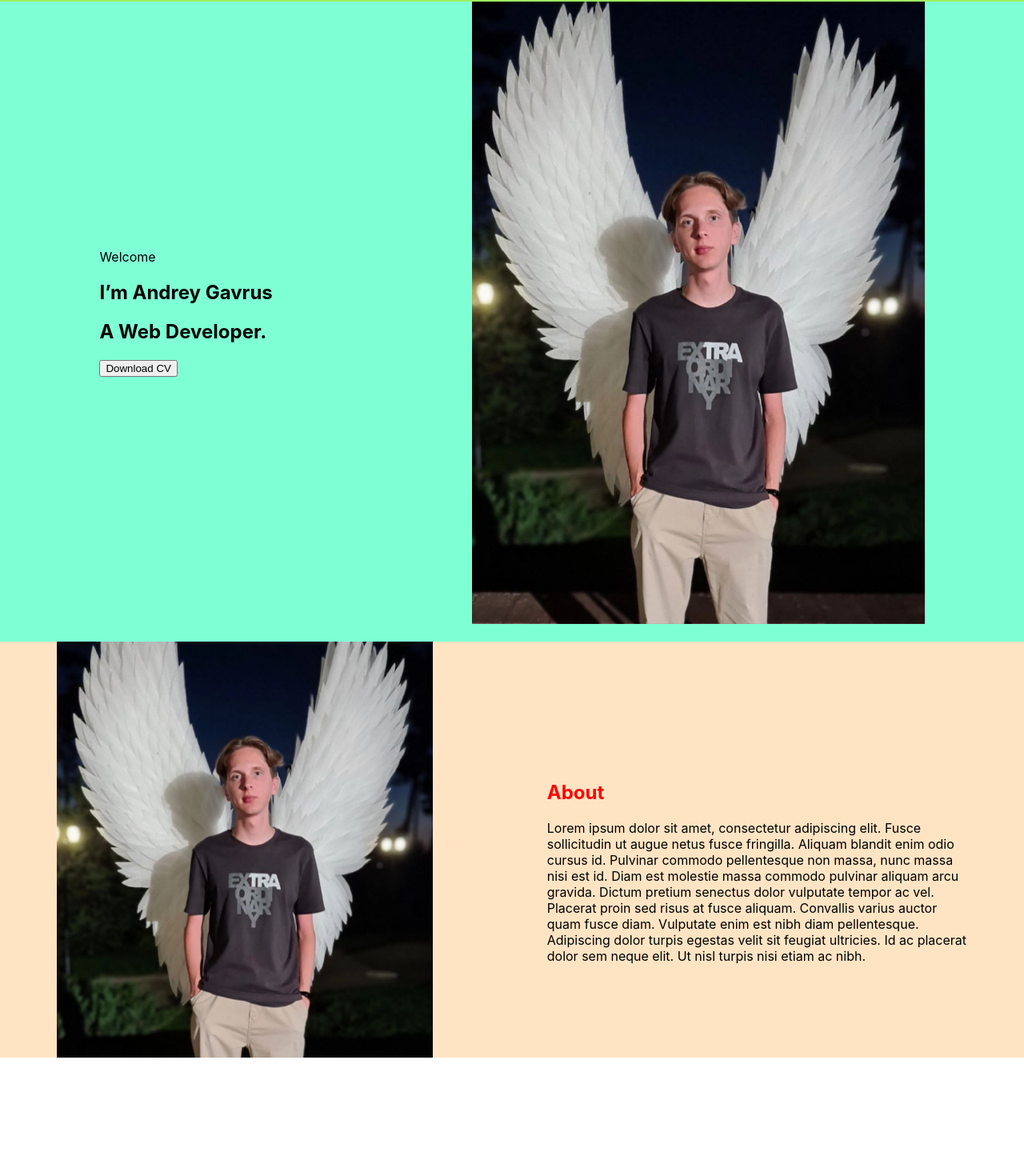
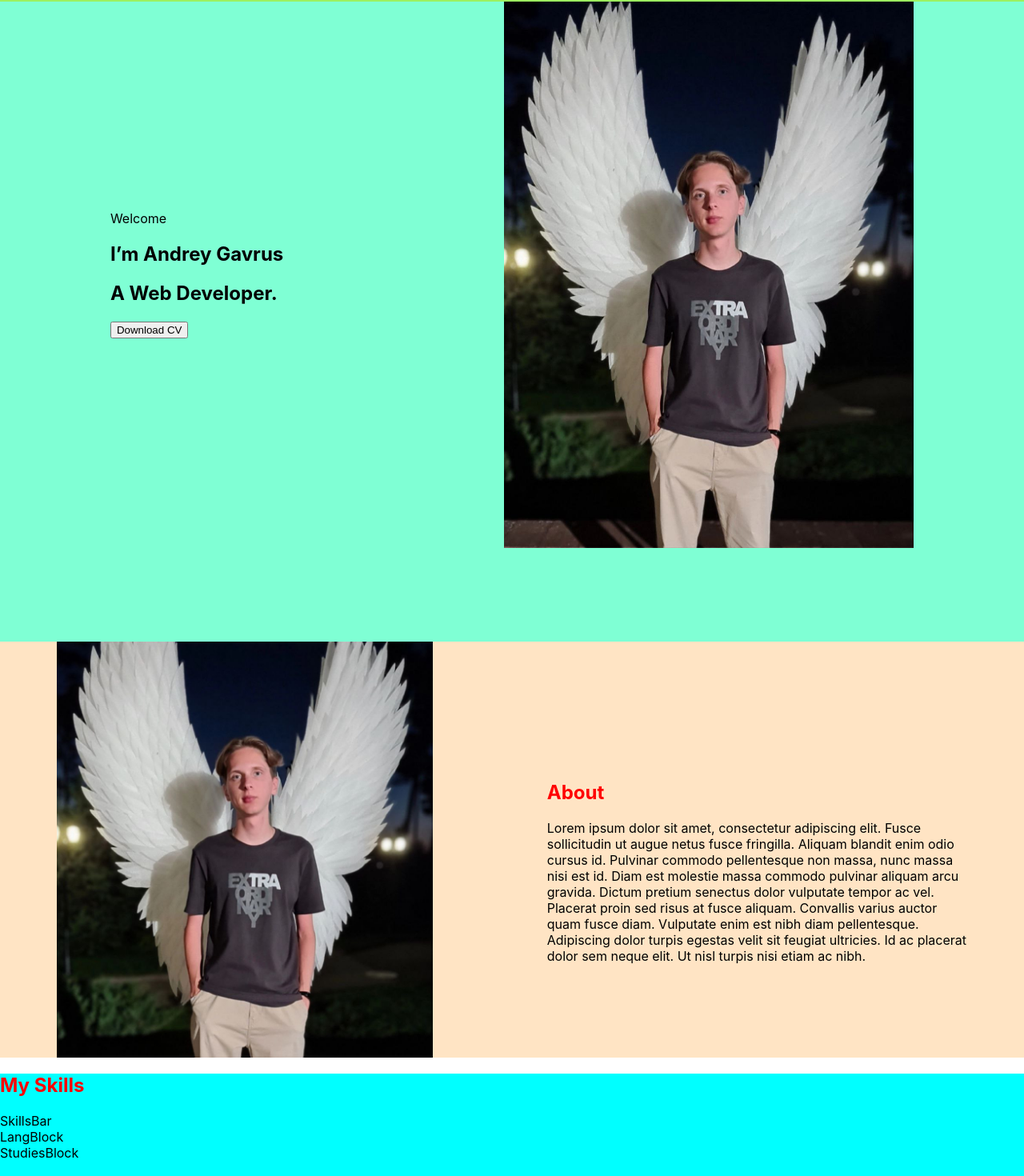
Before and after one commit to AndryGavrus/portfolio-project-my-version, a React app: page / in a window 1280 px wide. Shown: the part 50-1520 px from the top of the page at 80% size. Before the commit the page ends 1372 px from the top, so only its background shows below. Built offline with nearby package versions, Linux system fonts and the light colour scheme.

Commit message:
Fix Bugs

```diff
--- a/public/index.html
+++ b/public/index.html
@@ -24,7 +24,7 @@
       work correctly both with client-side routing and a non-root public URL.
       Learn how to configure a non-root public URL by running `npm run build`.
     -->
-    <title>React App</title>
+    <title>Portfolio</title>
   </head>
   <body>
     <noscript>You need to enable JavaScript to run this app.</noscript>
--- a/src/App.tsx
+++ b/src/App.tsx
@@ -3,6 +3,7 @@ import styled from 'styled-components';
 import { Header } from './layout/header/Header';
 import { Main } from './layout/sections/main/Main';
 import { About } from './layout/sections/about/About';
+import { Skills } from './layout/sections/skills/Skills';
 
 
 function App() {
@@ -11,6 +12,7 @@ function App() {
             <Header/>
             <Main/>
             <About/>
+            <Skills/>
         </div>
     );
 }
--- a/src/layout/sections/main/Main.tsx
+++ b/src/layout/sections/main/Main.tsx
@@ -14,7 +14,7 @@ export const Main = () => {
                     <MainTitle>A Web Developer.</MainTitle>
                     <button type="button">Download CV</button>
                 </div>
-                <Photo src={ava} alt="" height={'778px'} width={'566px'}/>
+                <Photo src={ava} alt="" height={'auto'} width={'40%'}/>
             </FlexWrapper>
         </StyledMain>
     )
--- /dev/null
+++ b/src/layout/sections/skills/Skills.tsx
@@ -0,0 +1,22 @@
+import React from 'react'
+import styled from 'styled-components'
+import { SectionTitle } from '../../../assets/components/SectionTitle'
+import { LangBlock } from './blocks/LangBlock'
+import { StudiesBlock } from './blocks/StudiesBlock'
+import { SkillsBar } from './skillsBar/SkillsBar'
+
+export const Skills = () => {
+    return (
+        <SkillsSection>
+            <SectionTitle>My Skills</SectionTitle>
+            <SkillsBar/>
+            <LangBlock/>
+            <StudiesBlock/>
+        </SkillsSection>
+    )
+}
+
+const SkillsSection = styled.section`
+    background-color: aqua;
+    min-height: 100vh;
+`
--- /dev/null
+++ b/src/layout/sections/skills/blocks/LangBlock.tsx
@@ -0,0 +1,7 @@
+import React from 'react'
+
+export const LangBlock = () => {
+    return (
+        <div>LangBlock</div>
+    )
+}
--- /dev/null
+++ b/src/layout/sections/skills/blocks/StudiesBlock.tsx
@@ -0,0 +1,7 @@
+import React from 'react'
+
+export const StudiesBlock = () => {
+    return (
+        <div>StudiesBlock</div>
+    )
+}
--- /dev/null
+++ b/src/layout/sections/skills/skillsBar/SkillsBar.tsx
@@ -0,0 +1,7 @@
+import React from 'react'
+
+export const SkillsBar = () => {
+    return (
+        <div>SkillsBar</div>
+    )
+}
```
Also changed, not shown: src/assets/components/FlexWrapper.ts (renamed from src/assets/components/FlexWrapper.tsx), src/assets/components/photo/Photo.ts (renamed from src/assets/components/photo/Photo.tsx).
